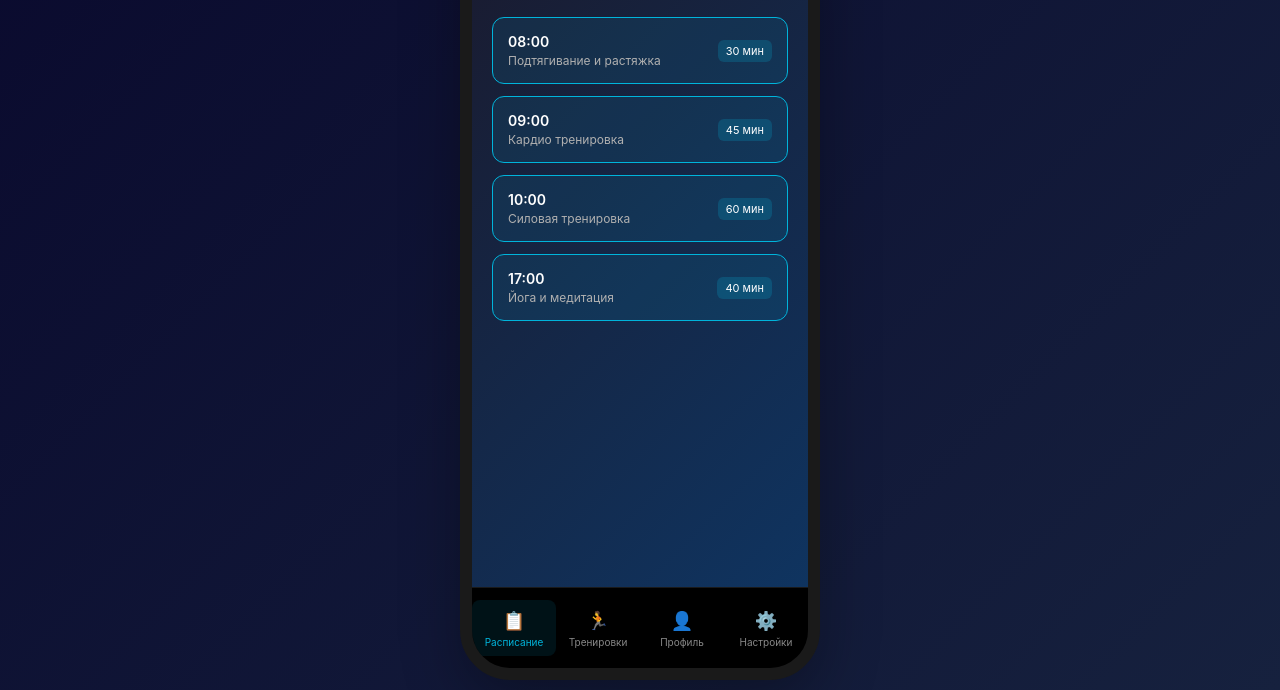
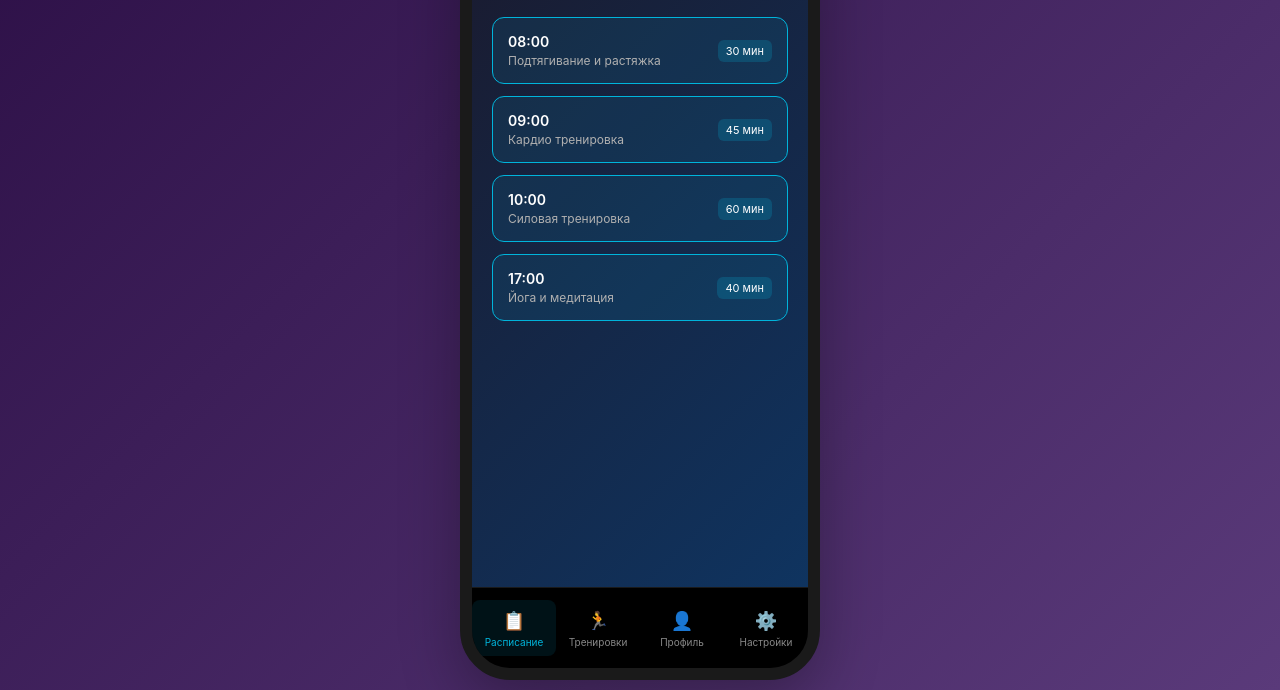
Before and after one commit to nikitavadnv-prog/ngfit-mini-app, a plain HTML site: page schedule.html in a window 1280 px wide. Shown: the part 110-800 px from the top of the page. Drawn offline with Linux system fonts and the light colour scheme.

Commit message:
Update schedule.html colors to purple and beige

```diff
--- a/schedule.html
+++ b/schedule.html
@@ -17,7 +17,7 @@
     }
 
     body {
-      background: linear-gradient(135deg, #0a0a2e 0%, #16213e 100%);
+      background: linear-gradient(135deg, #2d1047 0%, #5a3a7a 100%);
       background-attachment: fixed;
       font-family: -apple-system, BlinkMacSystemFont, 'Segoe UI', 'Roboto', sans-serif;
       overflow: hidden;
```
